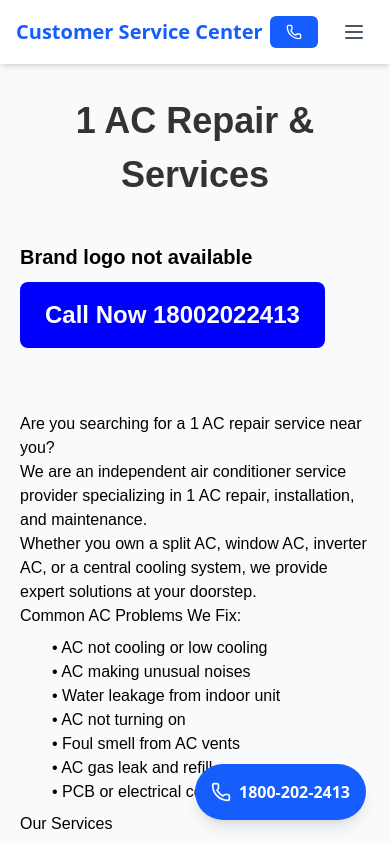
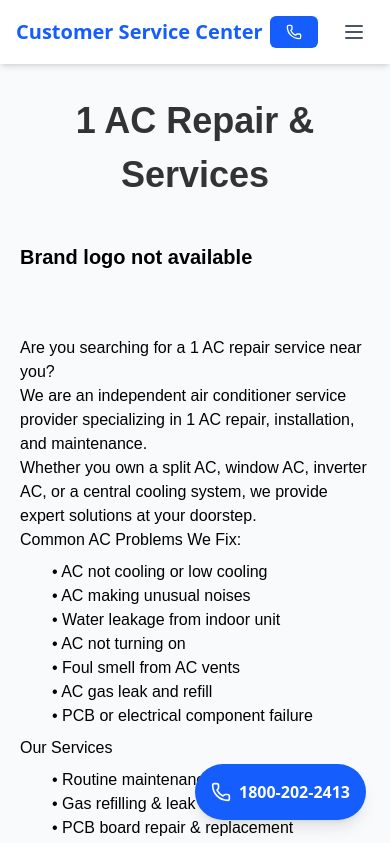
Before and after one commit to sanjanajaiswalCS/new-project, a React (Vite) app in the folder vite-project/: page /1 in a window 390 px wide. Shown: the top 843 px of the page. Built offline with nearby package versions, Linux system fonts and the light colour scheme.

Commit message:
changes in mobile view and removed number btn

```diff
--- a/vite-project/src/pages/Brand.jsx
+++ b/vite-project/src/pages/Brand.jsx
@@ -74,7 +74,7 @@ const Brand = () => {
           <p style={{ fontSize: "20px", fontWeight: "bold" }}>Brand logo not available</p>
         )}
 
-        <a
+        {/* <a
           href="tel:18002022413"
           style={{
             backgroundColor: "blue",
@@ -89,7 +89,7 @@ const Brand = () => {
           }}
         >
           Call Now 18002022413
-        </a>
+        </a> */}
       </div>
       <div className='text-base'>
         <br />
--- a/vite-project/src/pages/Navbar.jsx
+++ b/vite-project/src/pages/Navbar.jsx
@@ -203,10 +203,10 @@ const Navbar = () => {
                 >
                   Services
                 </NavLink>
-                <ChevronDown
+                {/* <ChevronDown
                   className={`ml-1 h-4 w-4 transition-transform ${isDropdownOpen ? "rotate-180" : ""
                     }`}
-                />
+                /> */}
               </button>
 
               {isDropdownOpen && (
```
